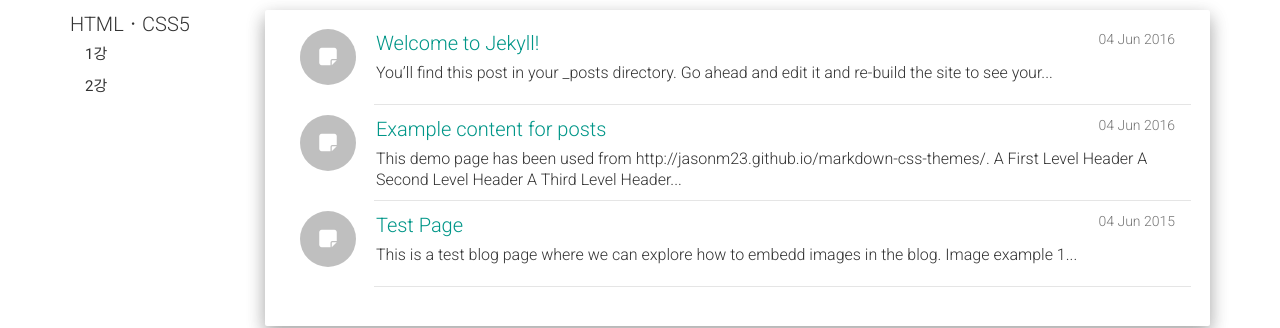
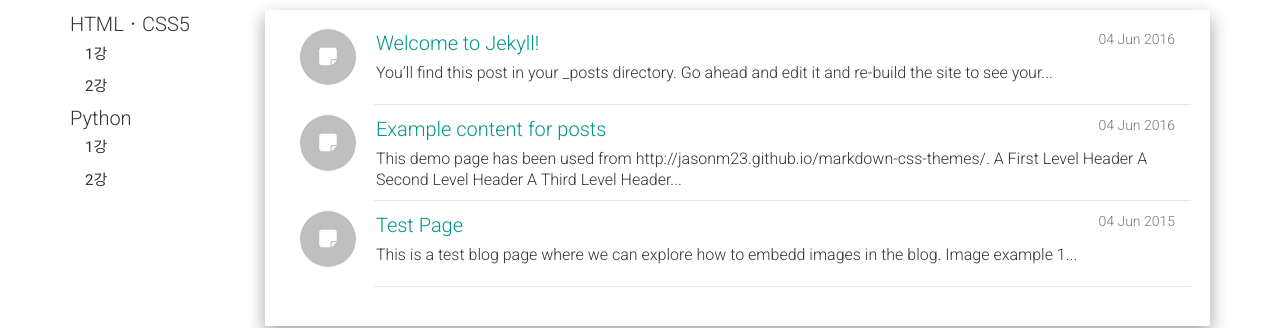
Before and after one commit to alalstjr/promote.github.io, a Jekyll site: the page built from index.html, in a window 1280 px wide. Shown: the part 194-522 px from the top of the page. Built offline with Jekyll 4.4.1, drawn with Linux system fonts in a browser that asks for light colours; nearby versions of some CDN libraries; the list of posts is cut into pages by our own code.

Commit message:
Update navigation.html

```diff
--- a/_includes/navigation.html
+++ b/_includes/navigation.html
@@ -10,4 +10,15 @@
 			</li>
 		</ul>
 	</li>
+	<li class="menu-li">
+		Python
+		<ul class="sub-ul">
+			<li>
+				<a href="#">1강</a>
+			</li>
+			<li>
+				<a href="#">2강</a>
+			</li>
+		</ul>
+	</li>
 </ul>
```
